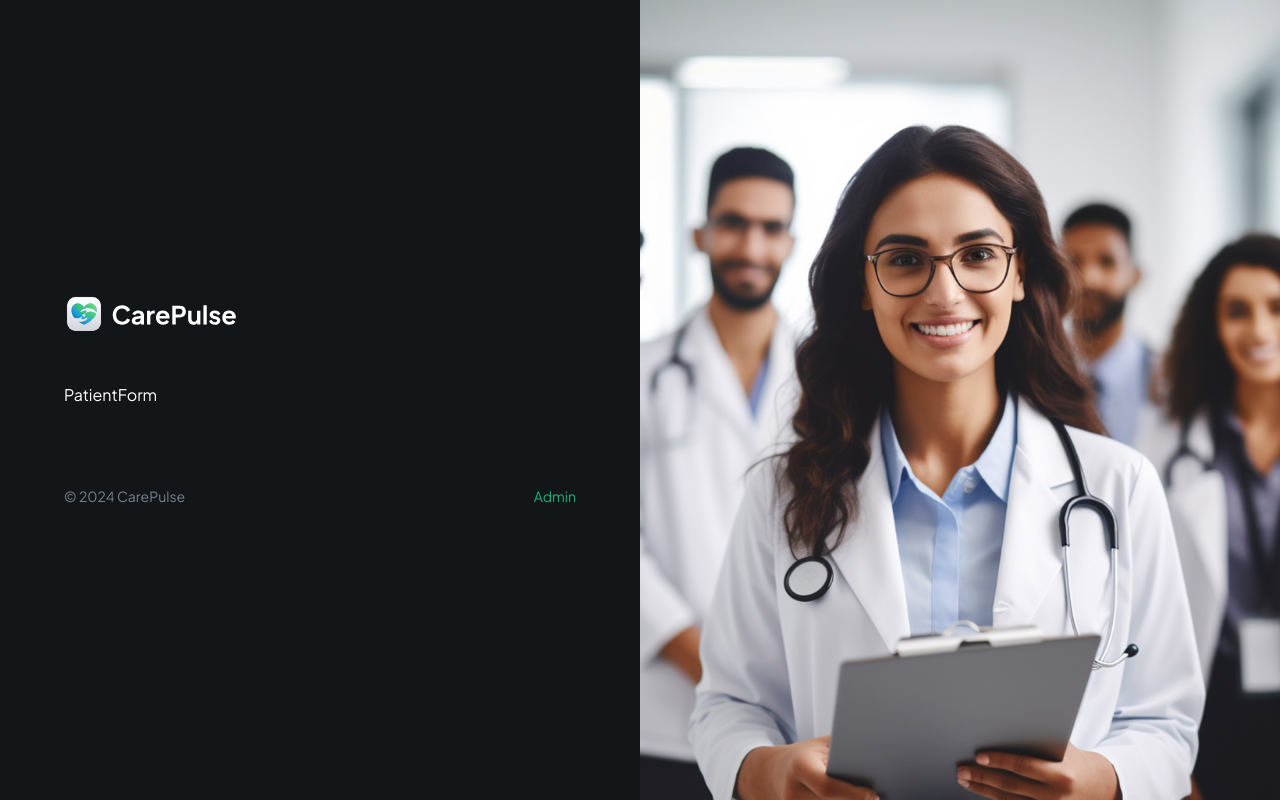
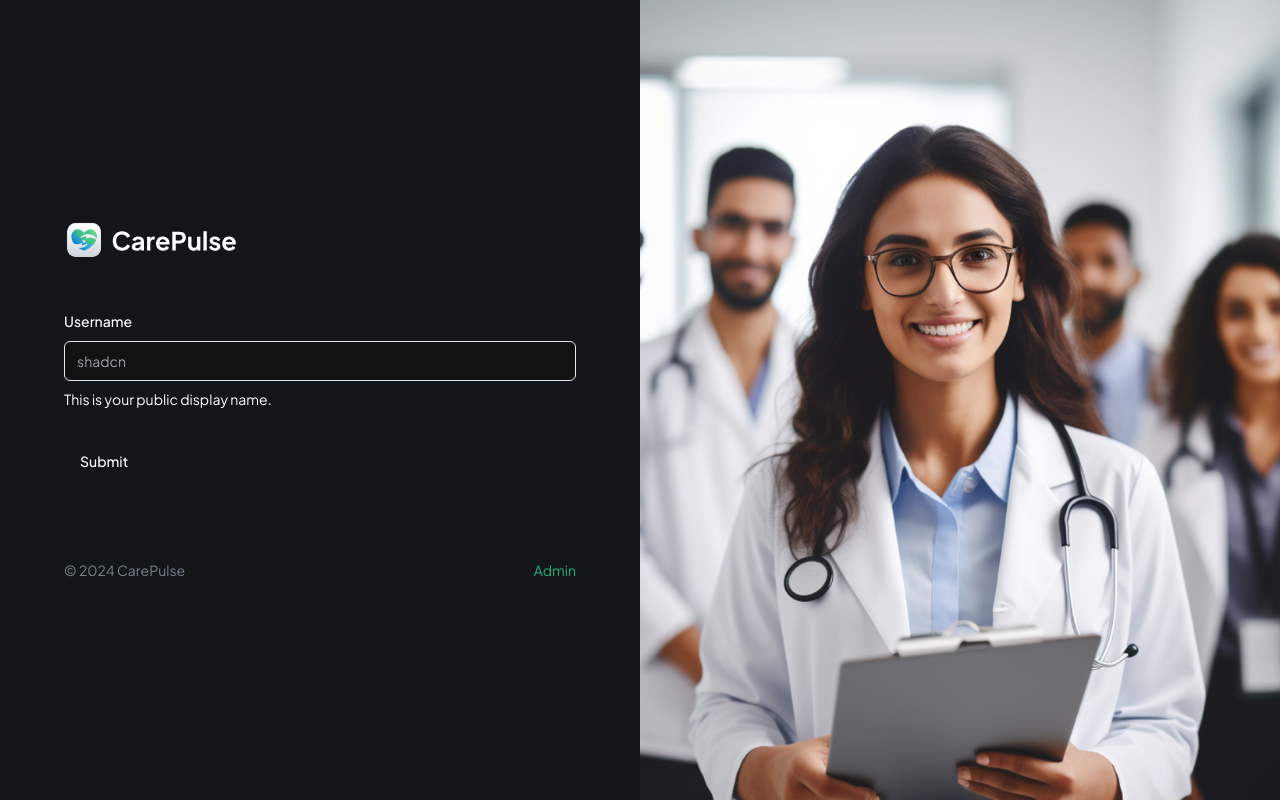
Before and after one commit to Sweep76/pms, a Next.js app: page / in a window 1280 px wide. Built offline with nearby package versions, Linux system fonts and the light colour scheme.

Commit message:
added forms

```diff
--- a/app/page.tsx
+++ b/app/page.tsx
@@ -7,6 +7,8 @@ import Link from 'next/link';
 export default function Home() {
   return (
     <div className="flex h-screen max-h-screen">
+      {/* TODO: OTP Verification | Passkey Modal */}
+
       <section className="remove-scrollbar container my-auto">
         <div className="sub-container max-w-[496px">
           <Image
--- a/components/forms/PatientForm.tsx
+++ b/components/forms/PatientForm.tsx
@@ -1,8 +1,63 @@
-import React from 'react'
+"use client"
+
+import { zodResolver } from "@hookform/resolvers/zod"
+import { useForm } from "react-hook-form"
+import { z } from "zod"
+import { Button } from "@/components/ui/button"
+import {
+  Form,
+  FormControl,
+  FormDescription,
+  FormField,
+  FormItem,
+  FormLabel,
+  FormMessage,
+} from "@/components/ui/form"
+import { Input } from "@/components/ui/input"
+
+const formSchema = z.object({
+  username: z.string().min(2, {
+    message: "Username must be at least 2 characters.",
+  }),
+})
 
 const PatientForm = () => {
+  // 1. Define your form.
+  const form = useForm<z.infer<typeof formSchema>>({
+    resolver: zodResolver(formSchema),
+    defaultValues: {
+      username: "",
+    },
+  })
+
+  // 2. Define a submit handler.
+  function onSubmit(values: z.infer<typeof formSchema>) {
+    // Do something with the form values.
+    // ✅ This will be type-safe and validated.
+    console.log(values)
+  }
   return (
-    <div>PatientForm</div>
+    <Form {...form}>
+    <form onSubmit={form.handleSubmit(onSubmit)} className="space-y-8">
+      <FormField
+        control={form.control}
+        name="username"
+        render={({ field }) => (
+          <FormItem>
+            <FormLabel>Username</FormLabel>
+            <FormControl>
+              <Input placeholder="shadcn" {...field} />
+            </FormControl>
+            <FormDescription>
+              This is your public display name.
+            </FormDescription>
+            <FormMessage />
+          </FormItem>
+        )}
+      />
+      <Button type="submit">Submit</Button>
+    </form>
+  </Form>
   )
 }
 
--- a/components/ui/button.tsx
+++ b/components/ui/button.tsx
@@ -1,31 +1,29 @@
-import { Slot } from "@radix-ui/react-slot";
-import { cva, type VariantProps } from "class-variance-authority";
-import * as React from "react";
+import * as React from "react"
+import { Slot } from "@radix-ui/react-slot"
+import { cva, type VariantProps } from "class-variance-authority"
 
-import { cn } from "@/lib/utils";
+import { cn } from "@/lib/utils"
 
 const buttonVariants = cva(
-  "inline-flex items-center justify-center whitespace-nowrap rounded-md text-sm font-medium ring-offset-white transition-colors focus-visible:outline-none focus-visible:ring-2 focus-visible:ring-slate-950 focus-visible:ring-offset-2 disabled:pointer-events-none disabled:opacity-50 dark:ring-offset-slate-950 dark:focus-visible:ring-slate-300",
+  "inline-flex items-center justify-center whitespace-nowrap rounded-md text-sm font-medium ring-offset-background transition-colors focus-visible:outline-none focus-visible:ring-2 focus-visible:ring-ring focus-visible:ring-offset-2 disabled:pointer-events-none disabled:opacity-50",
   {
     variants: {
       variant: {
-        default:
-          "bg-slate-900 text-slate-50 hover:bg-slate-900/90 dark:bg-slate-50 dark:text-slate-900 dark:hover:bg-slate-50/90",
+        default: "bg-primary text-primary-foreground hover:bg-primary/90",
         destructive:
-          "bg-red-500 text-slate-50 hover:bg-red-500/90 dark:bg-red-900 dark:text-slate-50 dark:hover:bg-red-900/90",
+          "bg-destructive text-destructive-foreground hover:bg-destructive/90",
         outline:
-          "border border-slate-200 bg-white hover:bg-slate-100 hover:text-slate-900 dark:border-slate-800 dark:bg-slate-950 dark:hover:bg-slate-800 dark:hover:text-slate-50",
+          "border border-input bg-background hover:bg-accent hover:text-accent-foreground",
         secondary:
-          "bg-slate-100 text-slate-900 hover:bg-slate-100/80 dark:bg-slate-800 dark:text-slate-50 dark:hover:bg-slate-800/80",
-        ghost:
-          "hover:bg-slate-100 hover:text-slate-900 dark:hover:bg-slate-800 dark:hover:text-slate-50",
-        link: "text-slate-900 underline-offset-4 hover:underline dark:text-slate-50",
+          "bg-secondary text-secondary-foreground hover:bg-secondary/80",
+        ghost: "hover:bg-accent hover:text-accent-foreground",
+        link: "text-primary underline-offset-4 hover:underline",
       },
       size: {
-        default: "h-11 px-4 py-2",
+        default: "h-10 px-4 py-2",
         sm: "h-9 rounded-md px-3",
         lg: "h-11 rounded-md px-8",
-        icon: "size-10",
+        icon: "h-10 w-10",
       },
     },
     defaultVariants: {
@@ -33,26 +31,26 @@ const buttonVariants = cva(
       size: "default",
     },
   }
-);
+)
 
 export interface ButtonProps
   extends React.ButtonHTMLAttributes<HTMLButtonElement>,
     VariantProps<typeof buttonVariants> {
-  asChild?: boolean;
+  asChild?: boolean
 }
 
 const Button = React.forwardRef<HTMLButtonElement, ButtonProps>(
   ({ className, variant, size, asChild = false, ...props }, ref) => {
-    const Comp = asChild ? Slot : "button";
+    const Comp = asChild ? Slot : "button"
     return (
       <Comp
         className={cn(buttonVariants({ variant, size, className }))}
         ref={ref}
         {...props}
       />
-    );
+    )
   }
-);
-Button.displayName = "Button";
+)
+Button.displayName = "Button"
 
-export { Button, buttonVariants };
+export { Button, buttonVariants }
--- /dev/null
+++ b/components/ui/form.tsx
@@ -0,0 +1,178 @@
+"use client"
+
+import * as React from "react"
+import * as LabelPrimitive from "@radix-ui/react-label"
+import { Slot } from "@radix-ui/react-slot"
+import {
+  Controller,
+  ControllerProps,
+  FieldPath,
+  FieldValues,
+  FormProvider,
+  useFormContext,
+} from "react-hook-form"
+
+import { cn } from "@/lib/utils"
+import { Label } from "@/components/ui/label"
+
+const Form = FormProvider
+
+type FormFieldContextValue<
+  TFieldValues extends FieldValues = FieldValues,
+  TName extends FieldPath<TFieldValues> = FieldPath<TFieldValues>
+> = {
+  name: TName
+}
+
+const FormFieldContext = React.createContext<FormFieldContextValue>(
+  {} as FormFieldContextValue
+)
+
+const FormField = <
+  TFieldValues extends FieldValues = FieldValues,
+  TName extends FieldPath<TFieldValues> = FieldPath<TFieldValues>
+>({
+  ...props
+}: ControllerProps<TFieldValues, TName>) => {
+  return (
+    <FormFieldContext.Provider value={{ name: props.name }}>
+      <Controller {...props} />
+    </FormFieldContext.Provider>
+  )
+}
+
+const useFormField = () => {
+  const fieldContext = React.useContext(FormFieldContext)
+  const itemContext = React.useContext(FormItemContext)
+  const { getFieldState, formState } = useFormContext()
+
+  const fieldState = getFieldState(fieldContext.name, formState)
+
+  if (!fieldContext) {
+    throw new Error("useFormField should be used within <FormField>")
+  }
+
+  const { id } = itemContext
+
+  return {
+    id,
+    name: fieldContext.name,
+    formItemId: `${id}-form-item`,
+    formDescriptionId: `${id}-form-item-description`,
+    formMessageId: `${id}-form-item-message`,
+    ...fieldState,
+  }
+}
+
+type FormItemContextValue = {
+  id: string
+}
+
+const FormItemContext = React.createContext<FormItemContextValue>(
+  {} as FormItemContextValue
+)
+
+const FormItem = React.forwardRef<
+  HTMLDivElement,
+  React.HTMLAttributes<HTMLDivElement>
+>(({ className, ...props }, ref) => {
+  const id = React.useId()
+
+  return (
+    <FormItemContext.Provider value={{ id }}>
+      <div ref={ref} className={cn("space-y-2", className)} {...props} />
+    </FormItemContext.Provider>
+  )
+})
+FormItem.displayName = "FormItem"
+
+const FormLabel = React.forwardRef<
+  React.ElementRef<typeof LabelPrimitive.Root>,
+  React.ComponentPropsWithoutRef<typeof LabelPrimitive.Root>
+>(({ className, ...props }, ref) => {
+  const { error, formItemId } = useFormField()
+
+  return (
+    <Label
+      ref={ref}
+      className={cn(error && "text-destructive", className)}
+      htmlFor={formItemId}
+      {...props}
+    />
+  )
+})
+FormLabel.displayName = "FormLabel"
+
+const FormControl = React.forwardRef<
+  React.ElementRef<typeof Slot>,
+  React.ComponentPropsWithoutRef<typeof Slot>
+>(({ ...props }, ref) => {
+  const { error, formItemId, formDescriptionId, formMessageId } = useFormField()
+
+  return (
+    <Slot
+      ref={ref}
+      id={formItemId}
+      aria-describedby={
+        !error
+          ? `${formDescriptionId}`
+          : `${formDescriptionId} ${formMessageId}`
+      }
+      aria-invalid={!!error}
+      {...props}
+    />
+  )
+})
+FormControl.displayName = "FormControl"
+
+const FormDescription = React.forwardRef<
+  HTMLParagraphElement,
+  React.HTMLAttributes<HTMLParagraphElement>
+>(({ className, ...props }, ref) => {
+  const { formDescriptionId } = useFormField()
+
+  return (
+    <p
+      ref={ref}
+      id={formDescriptionId}
+      className={cn("text-sm text-muted-foreground", className)}
+      {...props}
+    />
+  )
+})
+FormDescription.displayName = "FormDescription"
+
+const FormMessage = React.forwardRef<
+  HTMLParagraphElement,
+  React.HTMLAttributes<HTMLParagraphElement>
+>(({ className, children, ...props }, ref) => {
+  const { error, formMessageId } = useFormField()
+  const body = error ? String(error?.message) : children
+
+  if (!body) {
+    return null
+  }
+
+  return (
+    <p
+      ref={ref}
+      id={formMessageId}
+      className={cn("text-sm font-medium text-destructive", className)}
+      {...props}
+    >
+      {body}
+    </p>
+  )
+})
+FormMessage.displayName = "FormMessage"
+
+export {
+  useFormField,
+  Form,
+  FormItem,
+  FormLabel,
+  FormControl,
+  FormDescription,
+  FormMessage,
+  FormField,
+}
--- /dev/null
+++ b/components/ui/input.tsx
@@ -0,0 +1,25 @@
+import * as React from "react"
+
+import { cn } from "@/lib/utils"
+
+export interface InputProps
+  extends React.InputHTMLAttributes<HTMLInputElement> {}
+
+const Input = React.forwardRef<HTMLInputElement, InputProps>(
+  ({ className, type, ...props }, ref) => {
+    return (
+      <input
+        type={type}
+        className={cn(
+          "flex h-10 w-full rounded-md border border-input bg-background px-3 py-2 text-sm ring-offset-background file:border-0 file:bg-transparent file:text-sm file:font-medium placeholder:text-muted-foreground focus-visible:outline-none focus-visible:ring-2 focus-visible:ring-ring focus-visible:ring-offset-2 disabled:cursor-not-allowed disabled:opacity-50",
+          className
+        )}
+        ref={ref}
+        {...props}
+      />
+    )
+  }
+)
+Input.displayName = "Input"
+
+export { Input }
--- /dev/null
+++ b/components/ui/label.tsx
@@ -0,0 +1,26 @@
+"use client"
+
+import * as React from "react"
+import * as LabelPrimitive from "@radix-ui/react-label"
+import { cva, type VariantProps } from "class-variance-authority"
+
+import { cn } from "@/lib/utils"
+
+const labelVariants = cva(
+  "text-sm font-medium leading-none peer-disabled:cursor-not-allowed peer-disabled:opacity-70"
+)
+
+const Label = React.forwardRef<
+  React.ElementRef<typeof LabelPrimitive.Root>,
+  React.ComponentPropsWithoutRef<typeof LabelPrimitive.Root> &
+    VariantProps<typeof labelVariants>
+>(({ className, ...props }, ref) => (
+  <LabelPrimitive.Root
+    ref={ref}
+    className={cn(labelVariants(), className)}
+    {...props}
+  />
+))
+Label.displayName = LabelPrimitive.Root.displayName
+
+export { Label }
--- a/package.json
+++ b/package.json
@@ -9,6 +9,8 @@
     "lint": "next lint"
   },
   "dependencies": {
+    "@hookform/resolvers": "^3.9.0",
+    "@radix-ui/react-label": "^2.1.0",
     "@radix-ui/react-slot": "^1.1.0",
     "class-variance-authority": "^0.7.0",
     "clsx": "^2.1.1",
@@ -17,8 +19,10 @@
     "next-themes": "^0.3.0",
     "react": "^18",
     "react-dom": "^18",
+    "react-hook-form": "^7.53.0",
     "tailwind-merge": "^2.5.2",
-    "tailwindcss-animate": "^1.0.7"
+    "tailwindcss-animate": "^1.0.7",
+    "zod": "^3.23.8"
   },
   "devDependencies": {
     "@types/node": "^20",
```
Also changed, not shown: 1 other file (tests, documents, lock files or other folders).
